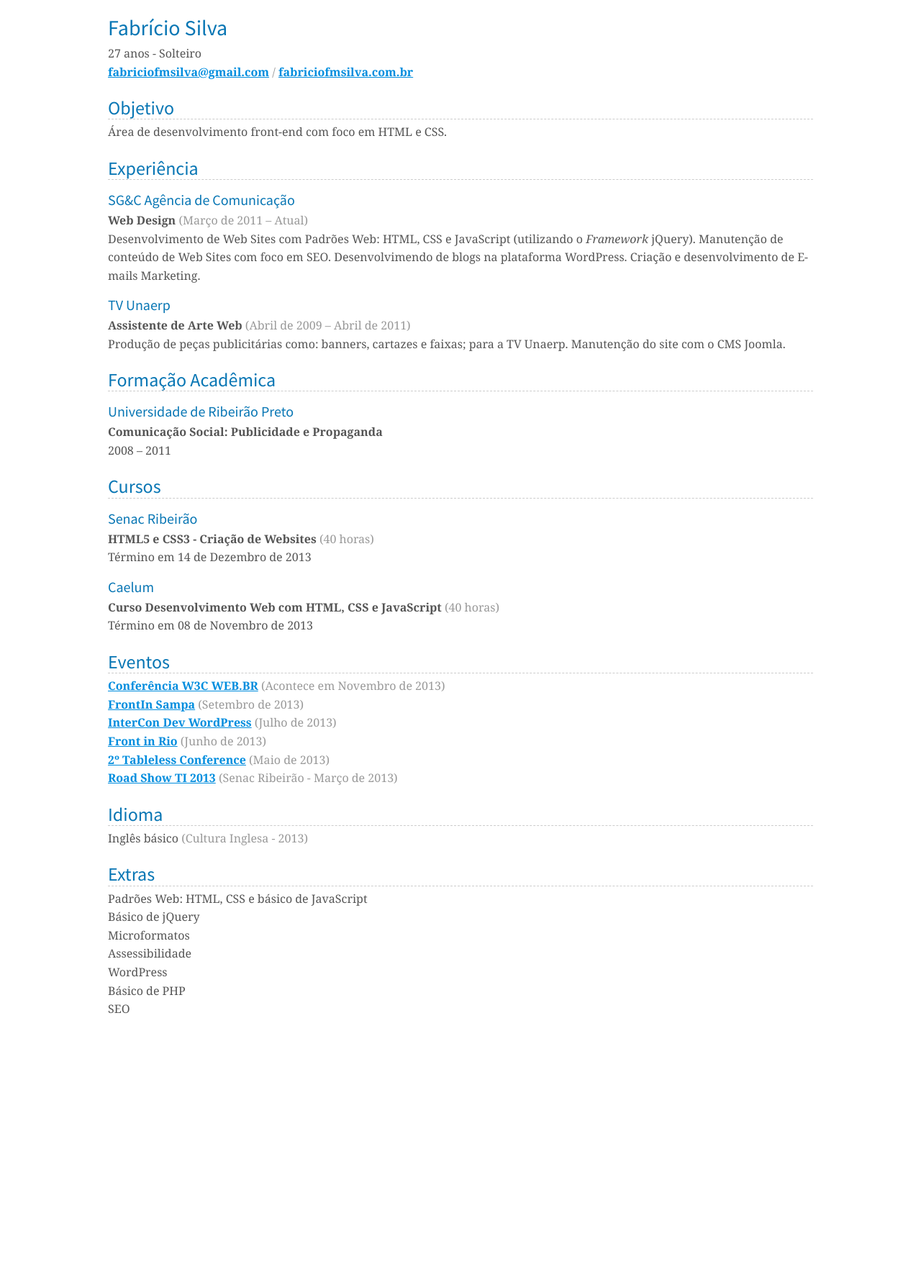
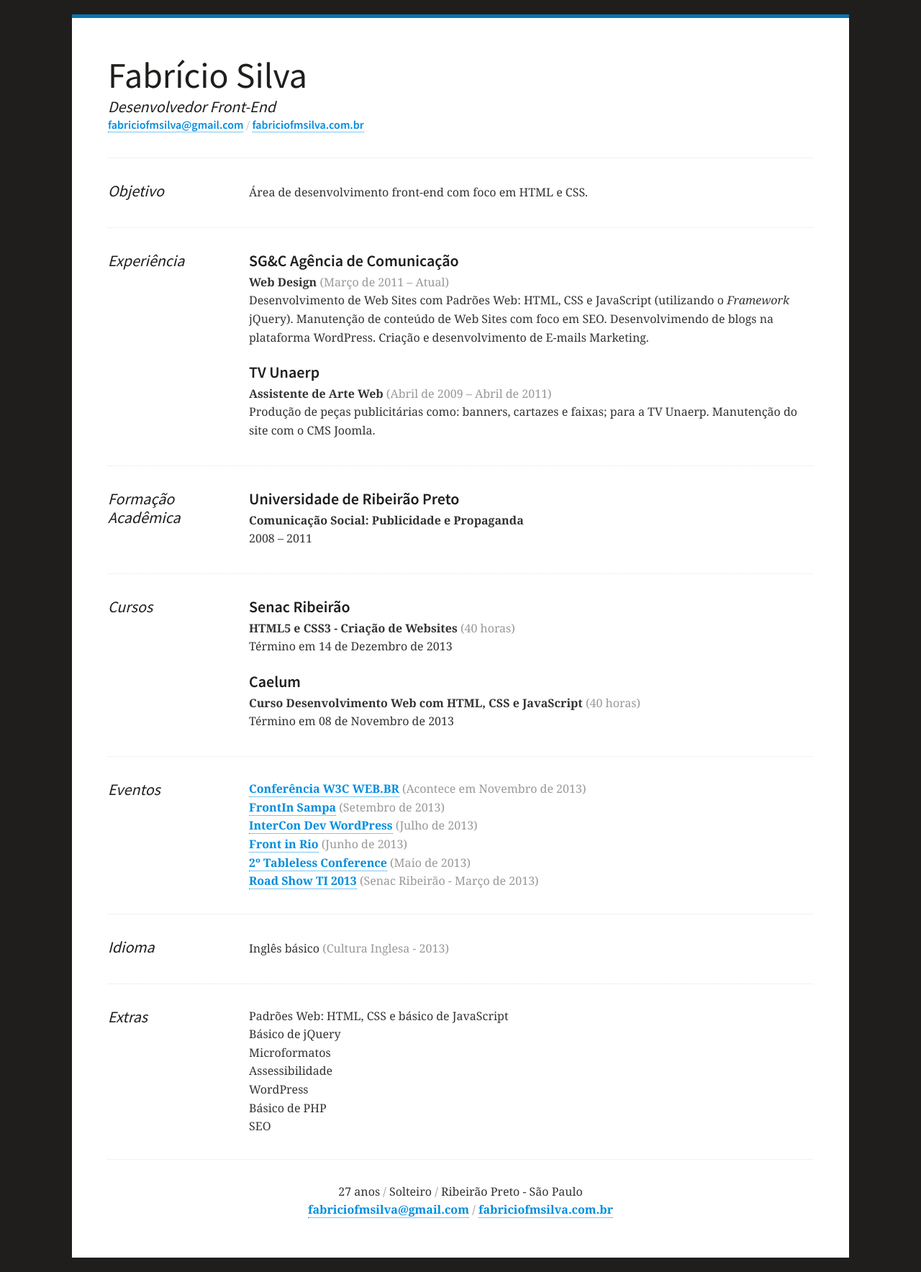
Before and after one commit to fabriciofmsilva/fabriciofmsilva.github.io, a Jekyll site: the page resume/index.html, which Jekyll copies as it is, in a window 1280 px wide. Shown: the whole page at 72% size. Built offline with Jekyll 4.4.1, drawn with Linux system fonts in a browser that asks for light colours; before the commit the page ends 1436 px from its top, so only the background shows below that.

Commit message:
Edit Resume

```diff
--- a/resume/index.html
+++ b/resume/index.html
@@ -26,37 +26,45 @@ input[type="search"]::-webkit-search-cancel-button,input[type="search"]::-webkit
 button::-moz-focus-inner,input::-moz-focus-inner{border:0;padding:0}textarea{overflow:auto;vertical-align:top}table{border-collapse:collapse;border-spacing:0}
 /*! @fabriciofmsilva */
 body {
-color: #555555;
+background: #201E1C;
+color: #333;
 font-family: 'Source Sans Pro',Helvetica,Arial,sans-serif;
 font-size: 1.6rem;
 font-weight: 300;
 line-height: 1.6;
-margin: auto;
 padding: 20px;
-max-width: 980px;
 }
 h1, h2, h3 {
-color: #0876b4;
+color: #201E1C;
 font-family:'Source Sans Pro',Helvetica,Arial,sans-serif;
 font-weight: normal;
 line-height: 1.2;
 }
 h1 {
-font-size: 3rem;
-margin: 0 0 .2em;
+font-size: 5rem;
+margin: 0;
 }
 h2 {
-border-bottom: 1px dashed #CCCCCC;
-font-size: 2.6rem;
-margin: .8em 0 .2em;
+font-size: 2.2rem;
+font-style: italic;
+margin: 0;
 }
 h3 {
-font-size: 2rem;
-margin: .8em 0 .2em;
+font-size: 2.2rem;
+font-weight: bold;
+margin: 1em 0 .2em;
 }
 a, a:hover, a:visited {
+border-bottom: 1px dotted #008DDE;
 color: #008dde;
 font-weight: 600;
+text-decoration: none;
+transition: all .6s ease-in-out;
+}
+a:hover {
+border-bottom: 1px solid #0197ed;
+color: #0197ed;
+transition: all .3s ease-in-out;
 }
 p {
 font-family: Georgia,"Cambria",serif;
@@ -74,6 +82,43 @@ li {
 font-family: Georgia,"Cambria",serif;
 list-style: none;
 }
+hr {
+border: 0;
+border-top: 1px dotted #E5E4E4;
+clear: both;
+margin: 2em auto;
+}
+.hidden {
+border: 0;
+}
+.wrapper {
+background: #fff;
+border-top: 5px solid #0876b4;
+margin: auto;
+max-width: 980px;
+padding: 50px;
+}
+section > h2 {
+float: left;
+width: 20%;
+}
+section:before, section:after {
+content: " ";
+display: table;
+}
+section:after {
+clear: both;
+}
+.content {
+float: right;
+width: 80%;
+}
+.content > h3:first-child {
+margin-top: 0;
+}
+.footer {
+text-align: center;
+}
 @media print {
 	p {color: #444444;}
 	i {color: #999999;}
@@ -81,17 +126,27 @@ list-style: none;
 </style>
 </head>
 <body>
+<article class="wrapper">
+	<header class="header">
 		<h1>Fabrício Silva</h1>
+		<h2>Desenvolvedor Front-End</h2>
+		<a href="mailto:fabriciofmsilva@gmail.com">fabriciofmsilva@gmail.com</a> <i>/</i> <a href="http://www.fabriciofmsilva.com.br/">fabriciofmsilva.com.br</a></p>
+	</header>
 
-<p>27 anos - Solteiro<br>
-<a href="mailto:fabriciofmsilva@gmail.com">fabriciofmsilva@gmail.com</a> <i>/</i> <a href="http://www.fabriciofmsilva.com.br/">fabriciofmsilva.com.br</a></p>
+	<hr>
 
+	<section class="objective">
 		<h2>Objetivo</h2>
+		<div class="content">
+			<p>Área de desenvolvimento front-end com foco em HTML e CSS.</p>
+		</div>
+	</section>
 
-<p>Área de desenvolvimento front-end com foco em HTML e CSS.</p>
+	<hr>
 
+	<section class="experience">
 		<h2>Experiência</h2>
-
+		<div class="content">
 			<h3>SG&amp;C Agência de Comunicação</h3>
 			<p><strong>Web Design</strong> <i>(Março de 2011 – Atual)</i><br>
 			Desenvolvimento de Web Sites com Padrões Web: HTML, CSS e JavaScript (utilizando o <em>Framework</em> jQuery). Manutenção de conteúdo de Web Sites com foco em SEO. Desenvolvimendo de blogs na plataforma WordPress. Criação e desenvolvimento de E-mails Marketing.</p>
@@ -99,16 +154,28 @@ Desenvolvimento de Web Sites com Padrões Web: HTML, CSS e JavaScript (utilizand
 			<h3>TV Unaerp</h3>
 			<p><strong>Assistente de Arte Web</strong> <i>(Abril de 2009 – Abril de 2011)</i><br>
 			Produção de peças publicitárias como: banners, cartazes e faixas; para a TV Unaerp. Manutenção do site com o CMS Joomla.</p>
+		</div>
+	</section>
 
+	<hr>
+
+	<section class="formation">
 		<h2>Formação Acadêmica</h2>
 
+		<div class="content">
 			<h3>Universidade de Ribeirão Preto</h3>
 
 			<p><strong>Comunicação Social: Publicidade e Propaganda</strong><br>
 			2008 – 2011</p>
+		</div>
+	</section>
 
+	<hr>
+
+	<section class="courses">
 		<h2>Cursos</h2>
 
+		<div class="content">
 			<h3>Senac Ribeirão</h3>
 
 			<p><strong>HTML5 e CSS3 - Criação de Websites</strong> <i>(40 horas)</i><br>
@@ -117,9 +184,14 @@ Término em 14 de Dezembro de 2013</p>
 			<h3>Caelum</h3>
 			<p><strong>Curso Desenvolvimento Web com HTML, CSS e JavaScript</strong> <i>(40 horas)</i><br>
 			Término em 08 de Novembro de 2013</p>
+		</div>
+	</section>
 
+	<hr>
+
+	<section class="events">
 		<h2>Eventos</h2>
-
+		<div class="content">
 			<ul>
 				<li><a href="http://conferenciaweb.w3c.br/">Conferência W3C WEB.BR</a> <i>(Acontece em Novembro de 2013)</i></li>
 				<li><a href="http://frontinsampa.com.br/">FrontIn Sampa</a> <i>(Setembro de 2013)</i></li>
@@ -128,11 +200,23 @@ Término em 08 de Novembro de 2013</p>
 				<li><a href="http://tableless.com.br/tablelessconf/">2º Tableless Conference</a> <i>(Maio de 2013)</i></li>
 				<li><a href="http://www.sp.senac.br/jsp/default.jsp?newsID=DYNAMIC,oracle.br.dataservers.ContentEventDataServer18,selectEvent&template=946.dwt&event=1565">Road Show TI 2013</a> <i>(Senac Ribeirão - Março de 2013)</i></li>
 			</ul>
+		</div>
+	</section>
 
+	<hr>
+
+	<section class="language">
 		<h2>Idioma</h2>
+		<div class="content">
 			<p>Inglês básico <i>(Cultura Inglesa - 2013)</i></p>
+		</div>
+	</section>
 
+	<hr>
+
+	<section class="extras">
 		<h2>Extras</h2>
+		<div class="content">
 			<ul>
 				<li>Padrões Web: HTML, CSS e básico de JavaScript</li>
 				<li>Básico de jQuery</li>
@@ -142,6 +226,16 @@ Término em 08 de Novembro de 2013</p>
 				<li>Básico de PHP</li>
 				<li>SEO</li>
 			</ul>
+		</div>
+	</section>
+
+	<hr>
+
+	<footer class="footer">
+		<p>27 anos <i>/</i> Solteiro <i>/</i> Ribeirão Preto - São Paulo<br>
+		<a href="mailto:fabriciofmsilva@gmail.com">fabriciofmsilva@gmail.com</a> <i>/</i> <a href="http://www.fabriciofmsilva.com.br/">fabriciofmsilva.com.br</a><br>
+	</footer>
+</article>
 <script type="text/javascript">
 var _gaq=[['_setAccount','UA-22890269-1'],['_trackPageview']];
 (function(d,t){var g=d.createElement(t),s=d.getElementsByTagName(t)[0];
```
Lines whose indentation alone changed are shown as unchanged.
